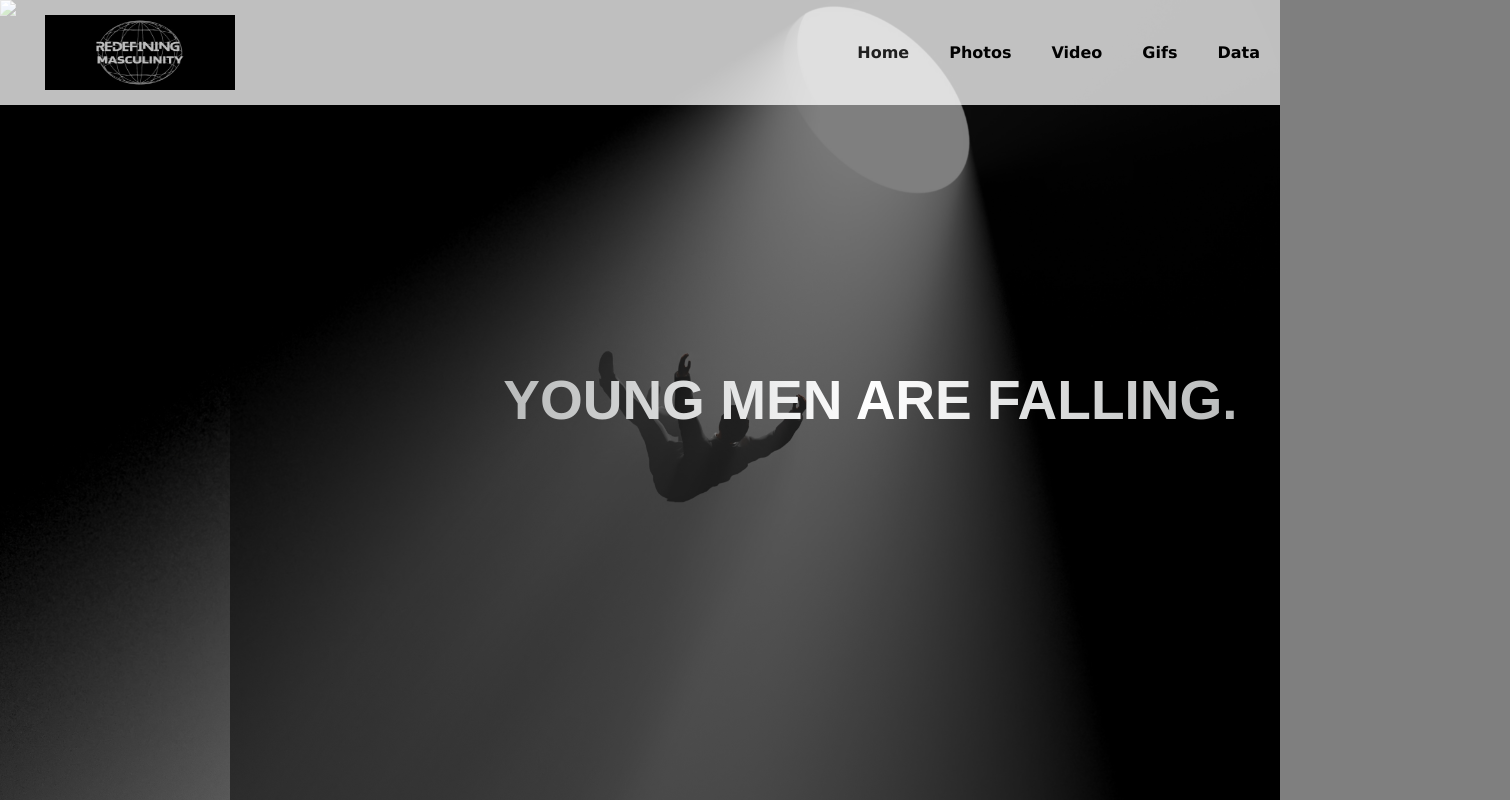
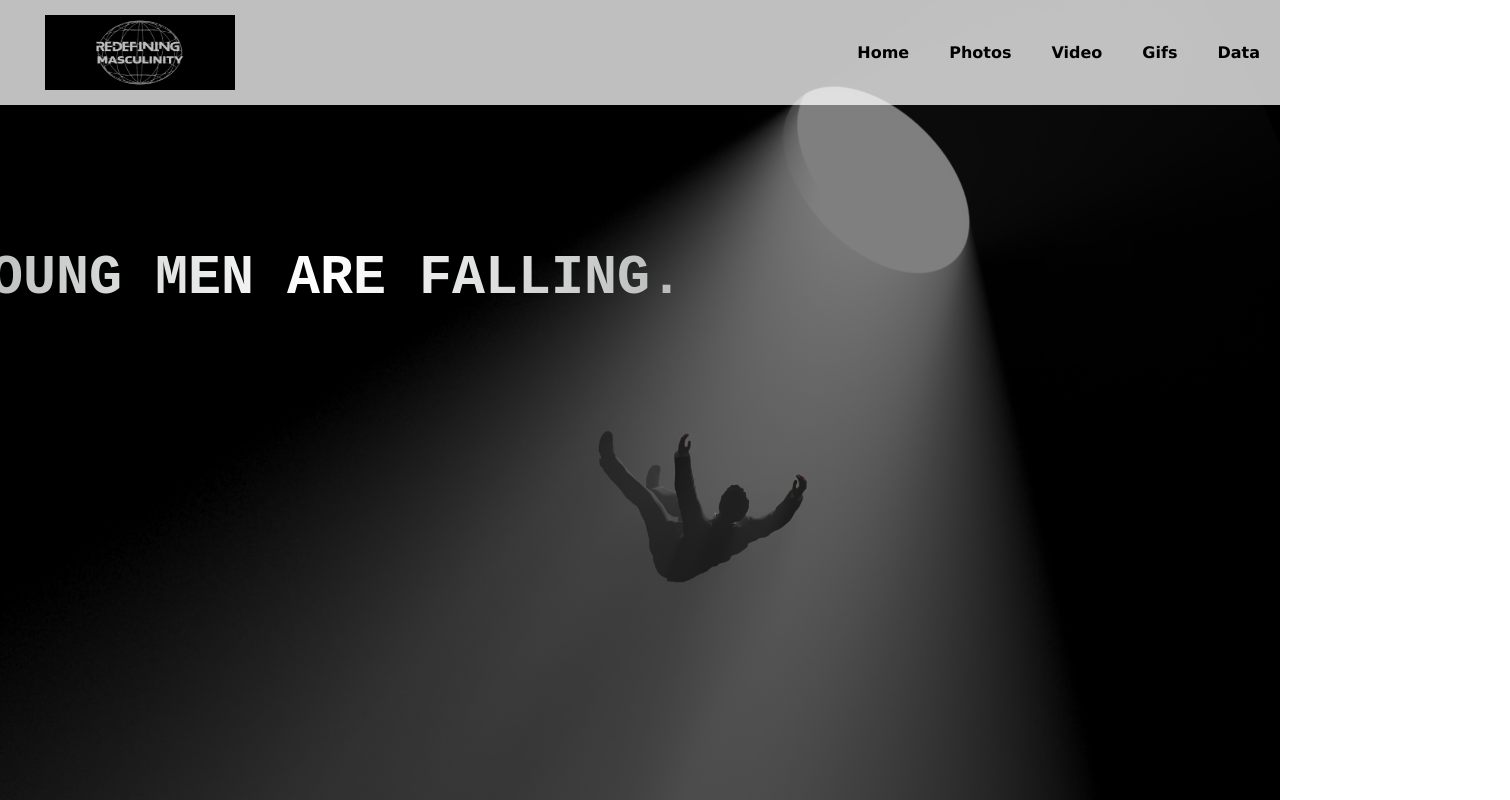
Before and after one commit to jada-griffith/j410, a plain HTML site: page index.html in a window 1280 px wide. Shown: the top 800 px of the page, 1510 px wide, since content can reach past the window. Drawn offline with Linux system fonts and the light colour scheme; a script that the page names is missing; files whose address does not match are found by name.

Commit message:
Update style.css

```diff
--- a/style.css
+++ b/style.css
@@ -234,23 +234,23 @@ a.text:hover, a.text:active {
 }
 
 /*----------------Main Image-----------------*/
-
 .image1 {
 	width: 100%;
 }
 
 .container {
   position: relative;
-	background-image: url(img/main.jpg);
-	height: 100vh;
-	background-size: cover;
-	background-position: 50% 50%;
+}
+
+.container img {
+  width: 100%;
+  height: auto;
 }
 
 .overlay {
   position: absolute;
   top: 0;
-	left: 18%;
+  left: 0;
   width: 100%;
   height: 100%;
   background-color: rgba(0, 0, 0, 0.5);
@@ -259,14 +259,14 @@ a.text:hover, a.text:active {
   align-items: center;
 }
 
-.text {
+.text-overlay {
   color: white;
-	font-family: 'zeyada', monospace;
+  font-family: 'Courier New', monospace;
   font-size: 75px;
   font-weight: bold;
   position: absolute;
-	top: 38%;
-	left: 16%;
+  top: 25%;
+  left: 25%;
   transform: translate(-50%, -50%);
   white-space: nowrap;
   overflow: hidden;
```
Lines whose indentation alone changed are shown as unchanged.
